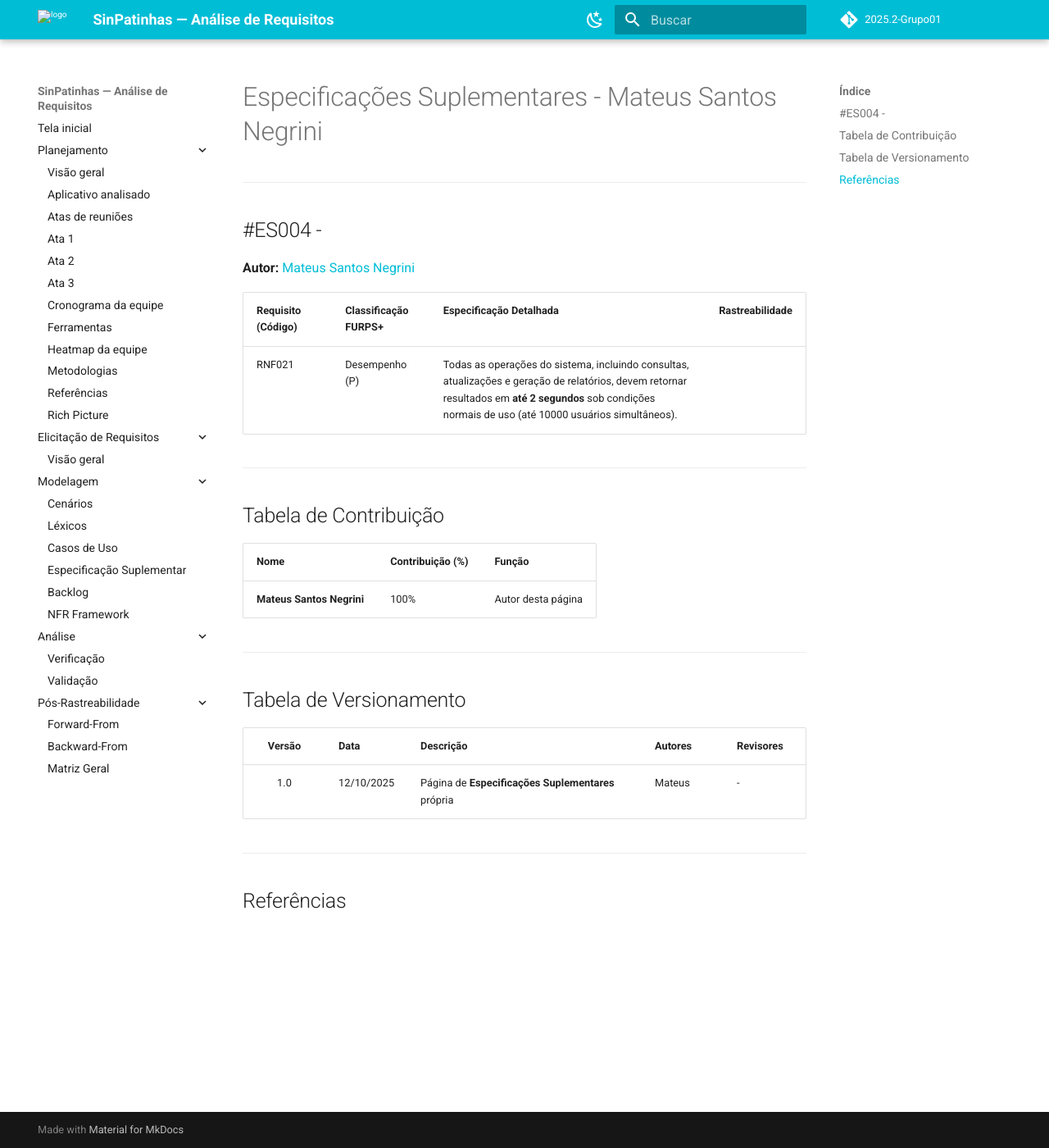
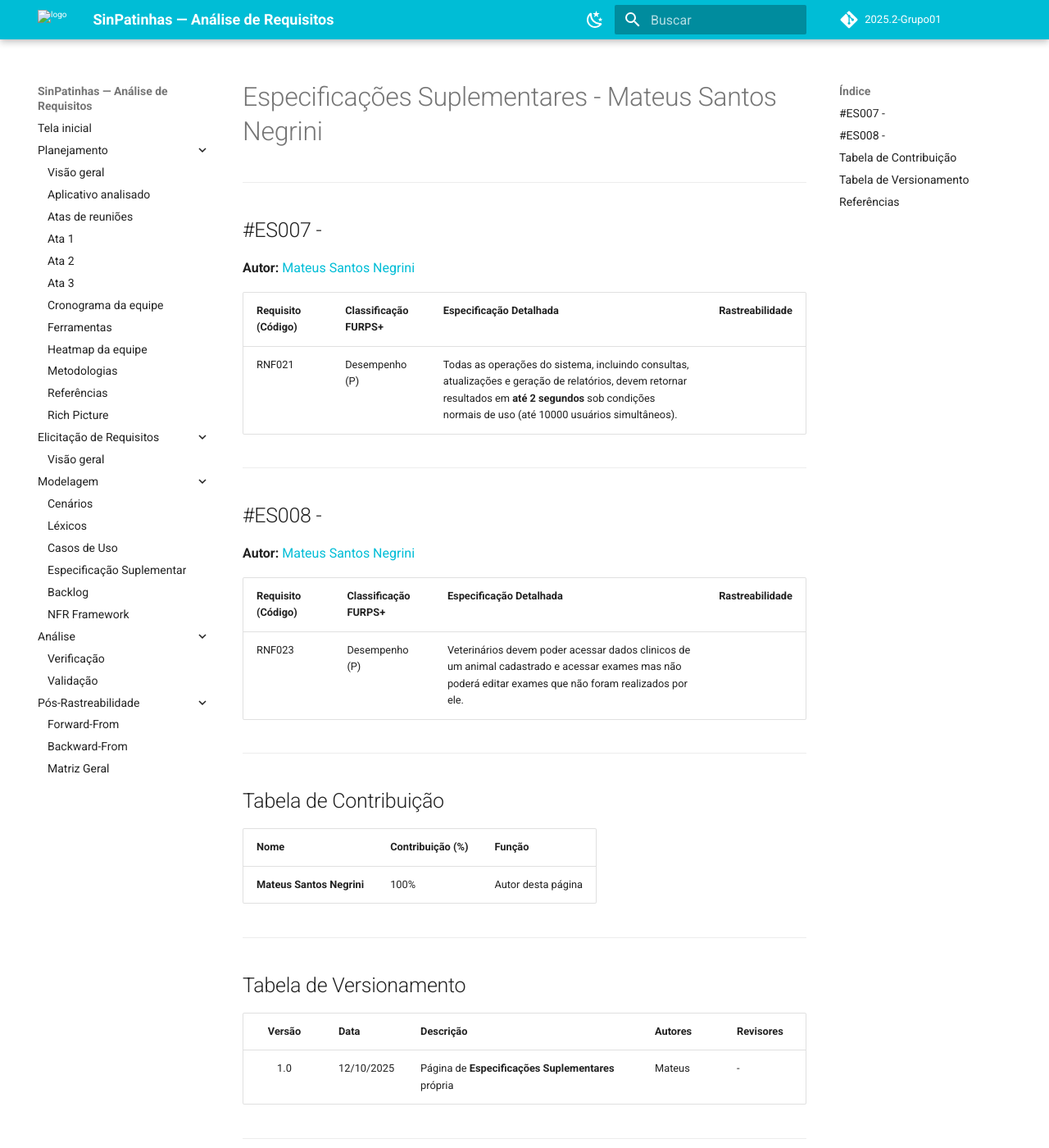
Before and after one commit to Requisitos-de-Software/2025.2-SinPatinhas, an MkDocs documentation site: the page built from docs/modelagem/gravacoes/mateus/especificacao.md, in a window 1280 px wide and 1400 px high. Shown: the whole window at 82% size. Built offline with MkDocs 1.6.1 and Material for MkDocs 9.7.7, drawn with Linux system fonts in a browser that asks for light colours; comment, search, counter and statistics services are not loaded.

```diff
--- a/docs/modelagem/gravacoes/mateus/especificacao.md
+++ b/docs/modelagem/gravacoes/mateus/especificacao.md
@@ -2,15 +2,28 @@
 
 ---
 
-<a id="es004"></a>
+<a id="es007"></a>
 
-## #ES004 -
+## #ES007 -
 
 **Autor:** [Mateus Santos Negrini](https://github.com/14luke08)
 
 | **Requisito (Código)** | **Classificação FURPS+** | **Especificação Detalhada** | **Rastreabilidade** |
 | ---------------------- | ------------------------ | --------------------------- | ------------------- |
 | RNF021 | Desempenho (P) | Todas as operações do sistema, incluindo consultas, atualizações e geração de relatórios, devem retornar resultados em **até 2 segundos** sob condições normais de uso (até 10000 usuários simultâneos). | |
+
+
+---
+
+<a id="es008"></a>
+
+## #ES008 -
+
+**Autor:** [Mateus Santos Negrini](https://github.com/14luke08)
+
+| **Requisito (Código)** | **Classificação FURPS+** | **Especificação Detalhada** | **Rastreabilidade** |
+| ---------------------- | ------------------------ | --------------------------- | ------------------- |
+| RNF023 | Desempenho (P) | Veterinários devem poder acessar dados clinicos de um animal cadastrado e acessar exames mas não poderá editar exames que não foram realizados por ele. | |
 
 
 ---
```
Also changed, not shown: docs/modelagem/casos_de_uso.md (+1 -0 lines), docs/modelagem/cenarios.md (+1 -0 lines), docs/modelagem/especificacao_suplementar.md (+3 -2 lines), docs/modelagem/lexicos.md (+1 -0 lines).
